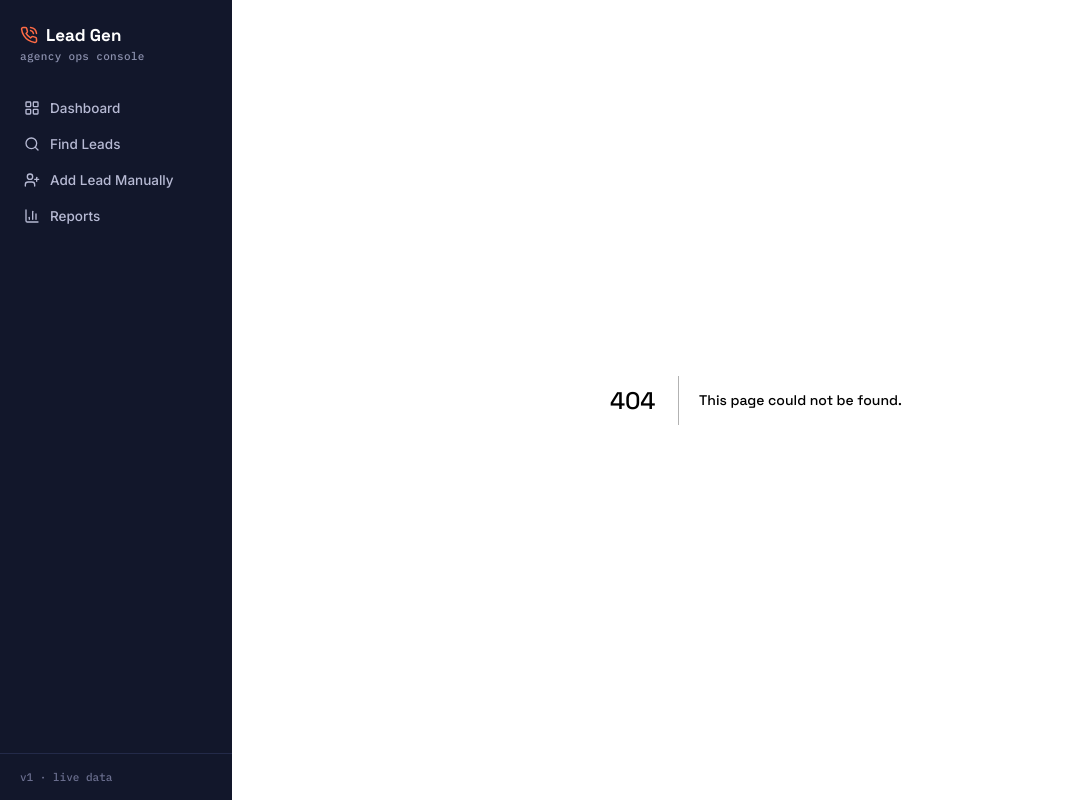
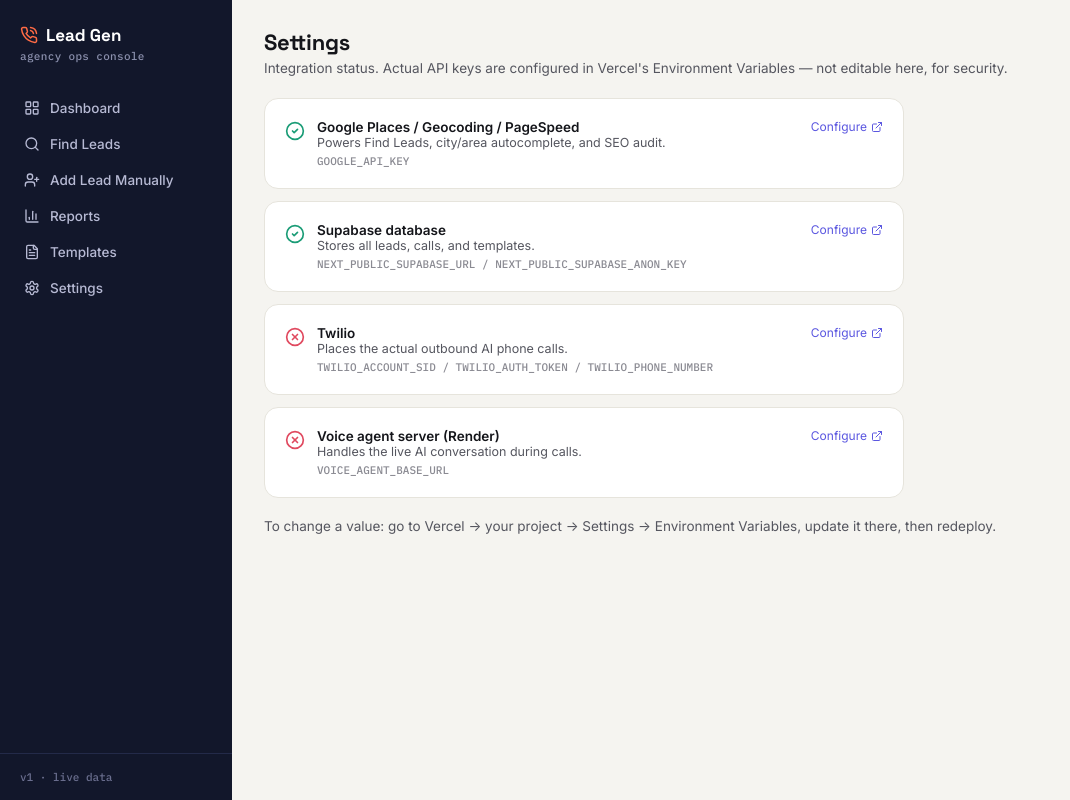
Before and after one commit to shayanfundolay11/lead-gen-dashboard, a Next.js app: page /Settings in a window 1280 px wide. Before the commit this address had no page. Shown: the whole page, without its empty margins (0-1070 px from the left). Built offline with nearby package versions, Linux system fonts and the light colour scheme; no server answers.

Commit message:
Phase 4: editable templates and settings status page

```diff
--- /dev/null
+++ b/app/Settings/page.js
@@ -0,0 +1,75 @@
+'use client';
+
+import { useEffect, useState } from 'react';
+import { CheckCircle2, XCircle, ExternalLink } from 'lucide-react';
+
+const INTEGRATIONS = [
+  {
+    key: 'google_places', name: 'Google Places / Geocoding / PageSpeed',
+    desc: 'Powers Find Leads, city/area autocomplete, and SEO audit.',
+    configureUrl: 'https://console.cloud.google.com/apis/credentials',
+    envVar: 'GOOGLE_API_KEY',
+  },
+  {
+    key: 'supabase', name: 'Supabase database',
+    desc: 'Stores all leads, calls, and templates.',
+    configureUrl: 'https://supabase.com/dashboard',
+    envVar: 'NEXT_PUBLIC_SUPABASE_URL / NEXT_PUBLIC_SUPABASE_ANON_KEY',
+  },
+  {
+    key: 'twilio', name: 'Twilio',
+    desc: 'Places the actual outbound AI phone calls.',
+    configureUrl: 'https://console.twilio.com',
+    envVar: 'TWILIO_ACCOUNT_SID / TWILIO_AUTH_TOKEN / TWILIO_PHONE_NUMBER',
+  },
+  {
+    key: 'voice_agent', name: 'Voice agent server (Render)',
+    desc: 'Handles the live AI conversation during calls.',
+    configureUrl: 'https://dashboard.render.com',
+    envVar: 'VOICE_AGENT_BASE_URL',
+  },
+];
+
+export default function Settings() {
+  const [status, setStatus] = useState(null);
+
+  useEffect(() => {
+    fetch('/api/settings-status').then(r => r.json()).then(setStatus);
+  }, []);
+
+  return (
+    <div className="page">
+      <h1>Settings</h1>
+      <p className="sub">Integration status. Actual API keys are configured in Vercel's Environment Variables — not editable here, for security.</p>
+
+      <div style={{ display: 'flex', flexDirection: 'column', gap: 12, maxWidth: 640 }}>
+        {INTEGRATIONS.map(item => {
+          const ok = status?.[item.key];
+          return (
+            <div key={item.key} className="panel" style={{ display: 'flex', alignItems: 'flex-start', gap: 12 }}>
+              {status === null ? (
+                <div style={{ width: 20 }} />
+              ) : ok ? (
+                <CheckCircle2 size={20} color="var(--teal)" style={{ flexShrink: 0, marginTop: 2 }} />
+              ) : (
+                <XCircle size={20} color="var(--rose)" style={{ flexShrink: 0, marginTop: 2 }} />
+              )}
+              <div style={{ flex: 1 }}>
+                <div style={{ fontWeight: 600, fontSize: 13.5 }}>{item.name}</div>
+                <div style={{ fontSize: 12.5, color: 'var(--ink-secondary)', marginBottom: 4 }}>{item.desc}</div>
+                <div className="mono" style={{ fontSize: 11, color: 'var(--ink-muted)' }}>{item.envVar}</div>
+              </div>
+              <a href={item.configureUrl} target="_blank" rel="noreferrer" style={{ fontSize: 12, color: 'var(--indigo)', display: 'flex', alignItems: 'center', gap: 4, textDecoration: 'none', whiteSpace: 'nowrap' }}>
+                Configure <ExternalLink size={12} />
+              </a>
+            </div>
+          );
+        })}
+      </div>
+
+      <p className="sub" style={{ marginTop: 20 }}>
+        To change a value: go to Vercel &rarr; your project &rarr; Settings &rarr; Environment Variables, update it there, then redeploy.
+      </p>
+    </div>
+  );
+}
--- /dev/null
+++ b/app/api/settings-status/route.js
@@ -0,0 +1,8 @@
+export async function GET() {
+  return Response.json({
+    google_places: Boolean(process.env.GOOGLE_API_KEY),
+    supabase: Boolean(process.env.NEXT_PUBLIC_SUPABASE_URL && process.env.NEXT_PUBLIC_SUPABASE_ANON_KEY),
+    twilio: Boolean(process.env.TWILIO_ACCOUNT_SID && process.env.TWILIO_AUTH_TOKEN && process.env.TWILIO_PHONE_NUMBER),
+    voice_agent: Boolean(process.env.VOICE_AGENT_BASE_URL),
+  });
+}
--- a/app/leads/[id]/page.js
+++ b/app/leads/[id]/page.js
@@ -5,11 +5,13 @@ import { useParams } from 'next/navigation';
 import Link from 'next/link';
 import { supabase } from '../../../lib/supabaseClient';
 import { generatePitchScript } from '../../../lib/generatePitch';
+import { applyTemplate } from '../../../lib/templates';
 
 export default function LeadDetail() {
   const { id } = useParams();
   const [lead, setLead] = useState(null);
   const [calls, setCalls] = useState([]);
+  const [templates, setTemplates] = useState([]);
   const [loading, setLoading] = useState(true);
   const [calling, setCalling] = useState(false);
 
@@ -51,6 +53,8 @@ export default function LeadDetail() {
     async function load() {
       const { data: leadData } = await supabase.from('leads').select('*').eq('id', id).single();
       setLead(leadData);
+      const { data: templateData } = await supabase.from('templates').select('*');
+      setTemplates(templateData || []);
       await loadCalls();
       setLoading(false);
     }
@@ -69,8 +73,6 @@ export default function LeadDetail() {
       called_at: new Date().toISOString(),
     });
 
-    // Auto-advance the lead's overall status based on the outcome, and set a
-    // reminder date if a callback was requested — this is what feeds "Today's follow-ups".
     const newLeadStatus = logOutcome === 'positive' ? 'meeting_fixed'
       : logOutcome === 'callback_requested' ? 'contacted'
       : logOutcome === 'not_interested' ? 'not_interested'
@@ -125,11 +127,24 @@ export default function LeadDetail() {
   if (loading) return <div className="page"><div className="empty">Loading...</div></div>;
   if (!lead) return <div className="page"><div className="empty">Lead not found.</div></div>;
 
-  const pitch = generatePitchScript(lead);
+  // Prefer templates from the database (editable via the Templates page) — fall back
+  // to the hardcoded defaults only if no matching template exists yet.
+  function getPitch(channel, language) {
+    const tmpl = templates.find(t => t.pitch_type === lead.pitch_type && t.channel === channel && t.language === language);
+    if (tmpl) return applyTemplate(tmpl.body, lead);
+    const fallback = generatePitchScript(lead);
+    return language === 'ur' ? fallback.ur : fallback.en;
+  }
+
+  const pitchEn = getPitch('call', 'en');
+  const pitchUr = getPitch('call', 'ur');
+  const whatsappText = getPitch('whatsapp', 'en');
+  const emailTemplate = templates.find(t => t.pitch_type === lead.pitch_type && t.channel === 'email' && t.language === 'en');
+  const emailBody = emailTemplate ? applyTemplate(emailTemplate.body, lead) : pitchEn;
 
   return (
     <div className="page">
-      <Link href="/" style={{ fontSize: 13, color: '#2a78d6', textDecoration: 'none' }}>&larr; Back to dashboard</Link>
+      <Link href="/" style={{ fontSize: 13, color: 'var(--indigo)', textDecoration: 'none' }}>&larr; Back to dashboard</Link>
 
       <h1 style={{ marginTop: 12 }}>{lead.business_name}</h1>
       <p className="sub">{lead.keyword_matched} &middot; {lead.city ? `${lead.city}, ` : ''}{lead.country}</p>
@@ -163,7 +178,7 @@ export default function LeadDetail() {
         </div>
       </div>
 
-      <div style={{ display: 'flex', gap: 10, marginBottom: 24 }}>
+      <div style={{ display: 'flex', gap: 10, marginBottom: 24, flexWrap: 'wrap' }}>
         <button className="call-btn" disabled={!lead.phone || calling} onClick={handleCall}>
           {calling ? 'Starting call...' : 'Call now'}
         </button>
@@ -171,7 +186,7 @@ export default function LeadDetail() {
           <a
             className="call-btn"
             style={{ background: '#25D366', textDecoration: 'none', display: 'inline-flex', alignItems: 'center' }}
-            href={`https://wa.me/${lead.phone.replace(/[^\d]/g, '')}?text=${encodeURIComponent(pitch.en)}`}
+            href={`https://wa.me/${lead.phone.replace(/[^\d]/g, '')}?text=${encodeURIComponent(whatsappText)}`}
             target="_blank" rel="noreferrer"
           >
             WhatsApp
@@ -181,7 +196,7 @@ export default function LeadDetail() {
           <a
             className="call-btn"
             style={{ background: '#5b32a8', textDecoration: 'none', display: 'inline-flex', alignItems: 'center' }}
-            href={`mailto:${lead.email}?subject=${encodeURIComponent(`Regarding ${lead.business_name}'s online presence`)}&body=${encodeURIComponent(pitch.en)}`}
+            href={`mailto:${lead.email}?subject=${encodeURIComponent(`Regarding ${lead.business_name}'s online presence`)}&body=${encodeURIComponent(emailBody)}`}
           >
             Email this pitch
           </a>
@@ -244,15 +259,18 @@ export default function LeadDetail() {
         </>
       )}
 
-      <h2 style={{ fontSize: 15, fontWeight: 600, marginBottom: 10 }}>Suggested pitch script</h2>
+      <div style={{ display: 'flex', alignItems: 'center', justifyContent: 'space-between', marginBottom: 10 }}>
+        <h2 style={{ fontSize: 15, fontWeight: 600, margin: 0 }}>Suggested pitch script</h2>
+        <Link href="/templates" style={{ fontSize: 12, color: 'var(--indigo)', textDecoration: 'none' }}>Edit templates &rarr;</Link>
+      </div>
       <div style={{ display: 'grid', gridTemplateColumns: '1fr 1fr', gap: 14, marginBottom: 24 }}>
         <div className="panel">
-          <div style={{ fontSize: 12, color: 'var(--text-muted)', marginBottom: 8, fontWeight: 500 }}>ENGLISH</div>
-          <p style={{ fontSize: 13, lineHeight: 1.6, margin: 0 }}>{pitch.en}</p>
+          <div style={{ fontSize: 12, color: 'var(--ink-muted)', marginBottom: 8, fontWeight: 500 }}>ENGLISH</div>
+          <p style={{ fontSize: 13, lineHeight: 1.6, margin: 0 }}>{pitchEn}</p>
         </div>
         <div className="panel">
-          <div style={{ fontSize: 12, color: 'var(--text-muted)', marginBottom: 8, fontWeight: 500 }}>URDU</div>
-          <p style={{ fontSize: 13, lineHeight: 1.6, margin: 0 }}>{pitch.ur}</p>
+          <div style={{ fontSize: 12, color: 'var(--ink-muted)', marginBottom: 8, fontWeight: 500 }}>URDU</div>
+          <p style={{ fontSize: 13, lineHeight: 1.6, margin: 0 }}>{pitchUr}</p>
         </div>
       </div>
 
--- a/components/Sidebar.js
+++ b/components/Sidebar.js
@@ -2,13 +2,15 @@
 
 import Link from 'next/link';
 import { usePathname } from 'next/navigation';
-import { LayoutGrid, Search, BarChart3, PhoneCall, UserPlus } from 'lucide-react';
+import { LayoutGrid, Search, BarChart3, PhoneCall, UserPlus, FileText, Settings } from 'lucide-react';
 
 const LINKS = [
   { href: '/', label: 'Dashboard', icon: LayoutGrid },
   { href: '/find-leads', label: 'Find Leads', icon: Search },
   { href: '/add-lead', label: 'Add Lead Manually', icon: UserPlus },
   { href: '/reports', label: 'Reports', icon: BarChart3 },
+  { href: '/templates', label: 'Templates', icon: FileText },
+  { href: '/settings', label: 'Settings', icon: Settings },
 ];
 
 export default function Sidebar() {
--- /dev/null
+++ b/lib/templates.js
@@ -0,0 +1,6 @@
+export function applyTemplate(body, lead) {
+  if (!body) return '';
+  return body
+    .replaceAll('{business_name}', lead.business_name || '')
+    .replaceAll('{industry}', (lead.keyword_matched || 'business').toLowerCase());
+}
```
Also changed, not shown: app/Templates/page.js (added, +100 -0 lines).
